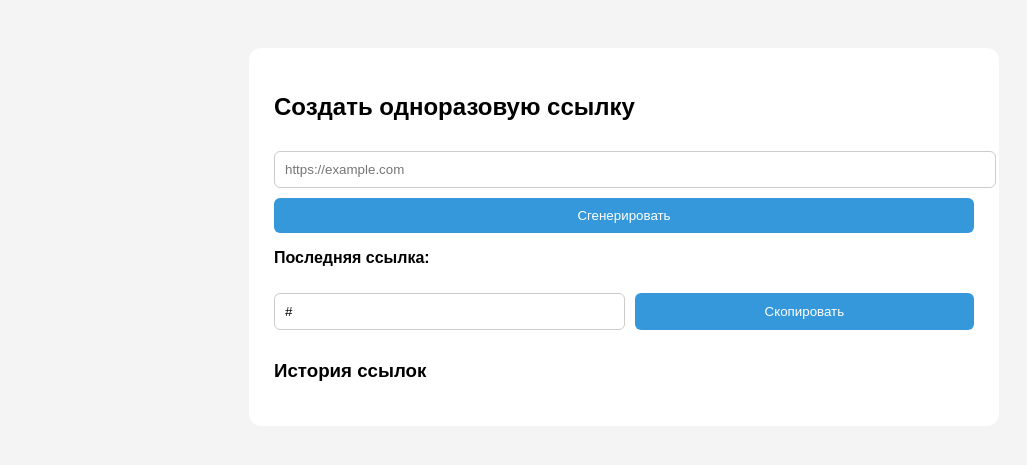
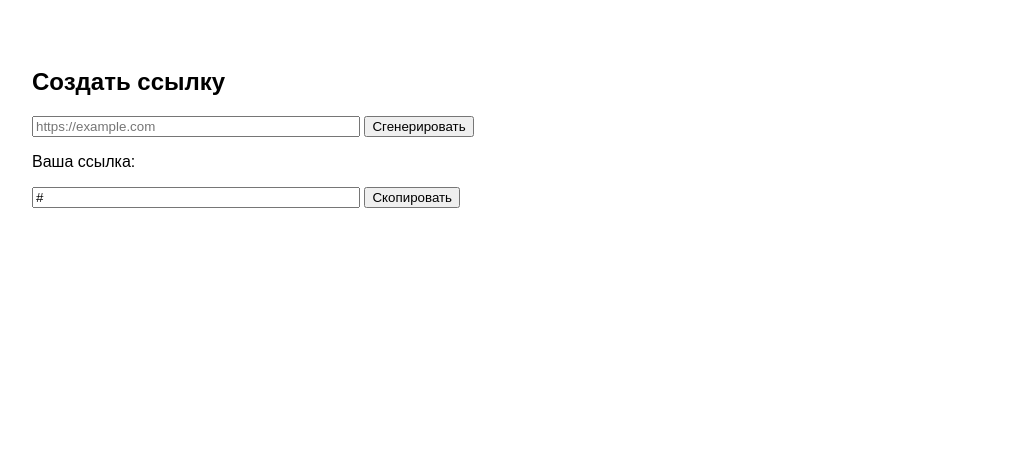
Before and after one commit to sergymarco25-hub/one-time-link, a FastAPI app: template templates/index.html in a window 1280 px wide. Shown: the top 465 px of the page, without its empty margins (16-1043 px from the left). Run offline with FastAPI, Linux system fonts and the light colour scheme; the template is opened without the code that fills it: most values are stand-ins (such as "Sample title", 1, 10 or a date in 2020).

Commit message:
Update index.html

```diff
--- a/templates/index.html
+++ b/templates/index.html
@@ -2,100 +2,33 @@
 <html>
 <head>
 <meta charset="utf-8">
-<title>One-Time Links</title>
-
-<style>
-body { font-family: Arial; background:#f4f4f4; padding:40px; }
-.box { background:#fff; padding:25px; border-radius:12px; max-width:700px; margin:auto; }
-
-input, button {
-  padding:10px;
-  width:100%;
-  margin-top:10px;
-  border-radius:6px;
-  border:1px solid #ccc;
-}
-
-button {
-  background:#3498db;
-  color:#fff;
-  border:none;
-  cursor:pointer;
-}
-
-.copy-row {
-  display:flex;
-  gap:10px;
-}
-
-.history { margin-top:30px; }
-.history-item { display:flex; align-items:center; margin-bottom:8px; font-size:14px; }
-
-.dot { width:10px; height:10px; border-radius:50%; margin-right:8px; }
-.red { background:#e74c3c; }
-.yellow { background:#f1c40f; }
-.green { background:#2ecc71; }
-</style>
+<title>One-Time Link</title>
 </head>
 
-<body>
-<div class="box">
-  <h2>Создать одноразовую ссылку</h2>
+<body style="font-family:Arial; padding:40px;">
 
-  <form method="post" action="/create">
-    <input name="target_url" placeholder="https://example.com" required>
-    <button type="submit">Сгенерировать</button>
-  </form>
+<h2>Создать ссылку</h2>
 
-  {% if link %}
-    <p><b>Последняя ссылка:</b></p>
-    <div class="copy-row">
-      <input id="generatedLink" value="{{ link }}" readonly>
-      <button type="button" onclick="copyLink()">Скопировать</button>
-    </div>
-    <p id="copyStatus" style="color:green; display:none;">✔ Скопировано</p>
-  {% endif %}
+<form method="post" action="/create">
+  <input name="target_url" placeholder="https://example.com" required style="width:320px;">
+  <button type="submit">Сгенерировать</button>
+</form>
 
-  <div class="history">
-    <h3>История ссылок</h3>
-    <div id="history"></div>
-  </div>
-</div>
+{% if link %}
+  <p>Ваша ссылка:</p>
+  <input id="link" value="{{ link }}" readonly style="width:320px;">
+  <button type="button" onclick="copy()">Скопировать</button>
+  <p id="ok" style="display:none;color:green;">✔ Скопировано</p>
+{% endif %}
 
 <script>
-function copyLink() {
-  const input = document.getElementById("generatedLink");
-  input.select();
-  navigator.clipboard.writeText(input.value).then(() => {
-    const s = document.getElementById("copyStatus");
-    s.style.display = "block";
-    setTimeout(() => s.style.display = "none", 2000);
-  });
+function copy() {
+  const i = document.getElementById("link");
+  i.select();
+  navigator.clipboard.writeText(i.value);
+  document.getElementById("ok").style.display = "block";
 }
+</script>
 
-async function refreshHistory() {
-  const res = await fetch("/status");
-  const data = await res.json();
-  const box = document.getElementById("history");
-  box.innerHTML = "";
-
-  for (const code in data) {
-    let state = data[code].state;
-    let color = "red", text = "Не открыта";
-    if (state === "OPENED") { color="yellow"; text="Открыта"; }
-    if (state === "USED") { color="green"; text="Использована"; }
-
-    box.innerHTML += `
-      <div class="history-item">
-        <div class="dot ${color}"></div>
-        ${text} — /l/${code}
-      </div>
-    `;
-  }
-}
-
-refreshHistory();
-setInterval(refreshHistory, 5000);
-</script>
 </body>
 </html>
```
